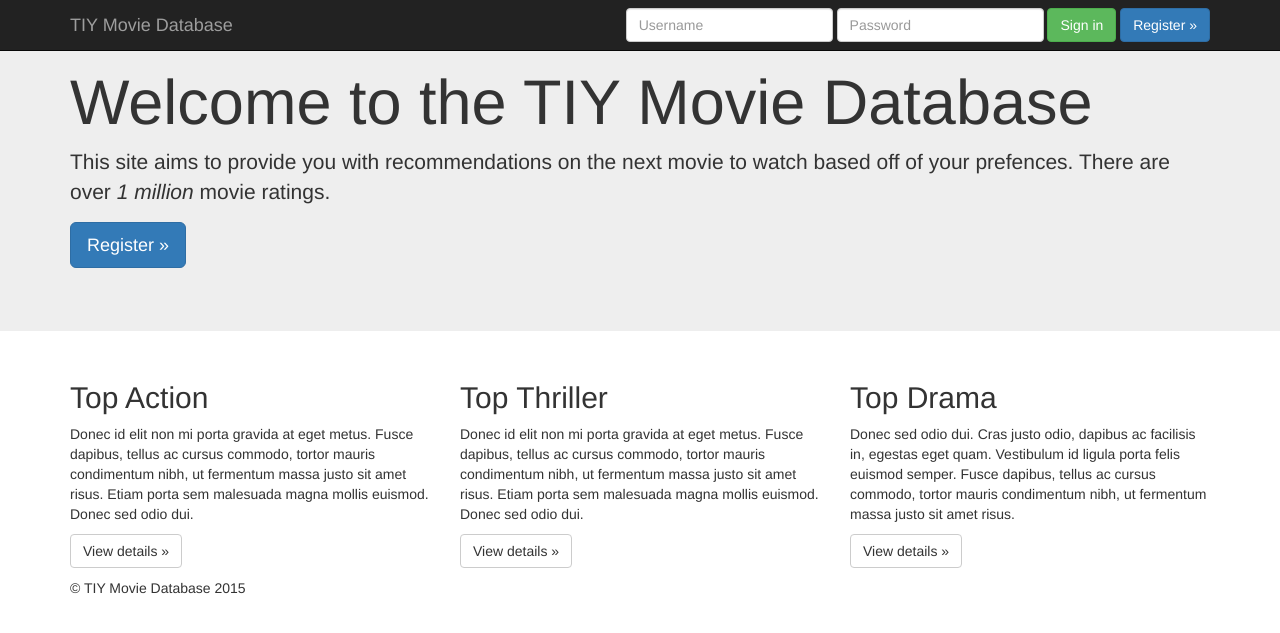
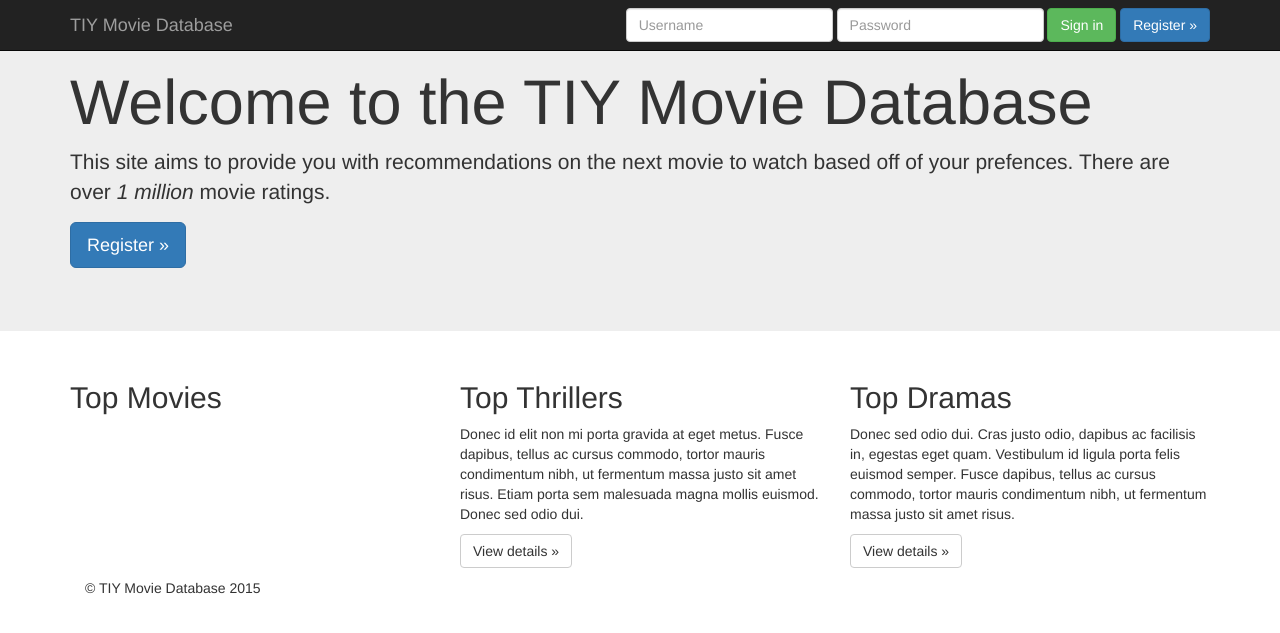
Before and after one commit to gmhurley/movieratings, a Django app: page / in a window 1280 px wide. Shown: the top 633 px of the page. Run offline with Django 3.2, Linux system fonts and the light colour scheme; tables that the repository leaves empty hold one stand-in row (values such as "Sample post"); some libraries are stand-ins or nearby versions.

Commit message:
Cleaned up PEP-8 in models. Added padding to templates for header. Modified views to allow pagination on top_movies view.

```diff
--- a/movieratings/moviedata/templates/moviedata/index.html
+++ b/movieratings/moviedata/templates/moviedata/index.html
@@ -1,8 +1,20 @@
 {% extends "base.html" %}
+{% load bootstrap3 %}
 {% block content %}
+<style>
+    ul
+    {
+        list-style-type: none;
+        padding: 0;
+        margin: 0;
+    }
+</style>
 {% if request.user.is_authenticated %}
   <style>
-    .container.main-body {padding-top: 60px}
+    .container.main-body
+    {
+        padding-top: 60px;
+    };
   </style>
 {% else %}
   <div class="jumbotron">
@@ -18,17 +30,21 @@
   <!-- Example row of columns -->
   <div class="row">
     <div class="col-md-4">
-      <h2>Top Action</h2>
-      <p>Donec id elit non mi porta gravida at eget metus. Fusce dapibus, tellus ac cursus commodo, tortor mauris condimentum nibh, ut fermentum massa justo sit amet risus. Etiam porta sem malesuada magna mollis euismod. Donec sed odio dui. </p>
-      <p><a class="btn btn-default" href="#" role="button">View details &raquo;</a></p>
+      <h2>Top Movies</h2>
+      <ul>
+          {%  for movie in movies  %}
+            <li><a href="{%  url 'movie' movie.id  %}">{{ movie.title }}</a></li>
+          {%  endfor  %}
+          {% bootstrap_pagination movies pages_to_show=10 %}
+      <ul>
     </div>
     <div class="col-md-4">
-      <h2>Top Thriller</h2>
+      <h2>Top Thrillers</h2>
       <p>Donec id elit non mi porta gravida at eget metus. Fusce dapibus, tellus ac cursus commodo, tortor mauris condimentum nibh, ut fermentum massa justo sit amet risus. Etiam porta sem malesuada magna mollis euismod. Donec sed odio dui. </p>
       <p><a class="btn btn-default" href="#" role="button">View details &raquo;</a></p>
    </div>
     <div class="col-md-4">
-      <h2>Top Drama</h2>
+      <h2>Top Dramas</h2>
       <p>Donec sed odio dui. Cras justo odio, dapibus ac facilisis in, egestas eget quam. Vestibulum id ligula porta felis euismod semper. Fusce dapibus, tellus ac cursus commodo, tortor mauris condimentum nibh, ut fermentum massa justo sit amet risus.</p>
       <p><a class="btn btn-default" href="#" role="button">View details &raquo;</a></p>
     </div>
--- a/movieratings/moviedata/templates/moviedata/movie.html
+++ b/movieratings/moviedata/templates/moviedata/movie.html
@@ -1,5 +1,6 @@
 {% extends "base.html" %}
 {% block content %}
+<div class="container" style="padding-top: 60px">
 <h2>{{ movie.title }}</h2>
 
 <p>Average Rating: {{ movie.avg_rating|floatformat }}<br/>
@@ -20,9 +21,10 @@
     </tr>
     {% for rating in movie.rating_set.all %}
     <tr>
-        <td><a href="{%  url 'user' rating.rater.user.id  %}">{{ rating.rater.user.username }}</td>
+        <td><a href="{%  url 'user' rating.rater.user.id  %}">{{ rating.rater.user.username }}</a></td>
         <td>{{ rating.rating|floatformat }}</td>
     </tr>
     {% endfor %}
 </table>
+</div>
 {% endblock %}
--- a/movieratings/moviedata/templates/moviedata/rating.html
+++ b/movieratings/moviedata/templates/moviedata/rating.html
@@ -1,5 +1,6 @@
 {% extends "base.html" %}
 {% block content %}
+<div class="container" style="padding-top: 60px">
 <h3>Submit Rating for {{ movie.title }}</h3>
 
 <form method="POST" action="{% url 'user_rating' movie.id %}">
@@ -7,5 +8,5 @@
   {{ form.as_p }}
   <input type="submit" value="Submit">
 </form>
-
+</div>
 {% endblock %}
--- a/movieratings/moviedata/templates/moviedata/user.html
+++ b/movieratings/moviedata/templates/moviedata/user.html
@@ -1,5 +1,6 @@
 {% extends "base.html" %}
 {% block content %}
+<div class="container" style="padding-top: 60px">
 <h1>{{ rater.user.username }}</h1>
 
 <table border="1">
@@ -43,5 +44,6 @@
         </tr>
     {% endfor %}
 </table>
+</div>
 
 {% endblock %}
--- a/movieratings/moviedata/views.py
+++ b/movieratings/moviedata/views.py
@@ -1,11 +1,13 @@
 from django.contrib.auth.decorators import login_required
 from django.core.exceptions import ObjectDoesNotExist
+from django.core.paginator import Paginator, EmptyPage, PageNotAnInteger
 from django.core.urlresolvers import reverse
 from django.http import HttpResponseRedirect
-from django.shortcuts import render, redirect
+from django.shortcuts import render
 from django.db.models import Avg, Count
 from .models import Movie, Rater, Rating
 from django.contrib import messages
+from django.views import generic
 
 from .forms import RatingForm
 
@@ -24,12 +26,20 @@
                   {'movie': movie,
                    'user_rating': user_rating})
 
+
 def user_detail(request, user_id):
     rater = Rater.objects.get(pk=user_id)
 
     return render(request,
                   'moviedata/user.html',
                   {'rater': rater})
+
+
+class RaterDetail(generic.ListView):
+    template_name = 'moviedata/user.html'
+
+    def get_rater(self):
+        return Rater.objects.get(pd=user_id)
 
 
 def top_movies(request):
@@ -39,9 +49,22 @@
     movies = popular_movies.annotate(Avg('rating__rating')) \
                            .order_by('-rating__rating__avg')[:20]
 
+    # movies = movies.prefetch_related('rater')
+
+    paginator = Paginator(movies, 10)
+
+    page = request.GET.get('page')
+    try:
+        movies = paginator.page(page)
+    except PageNotAnInteger:
+        movies = paginator.page(1)
+    except EmptyPage:
+        movies = paginator.page(paginator.num_pages)
+
     return render(request,
                   'moviedata/index.html',
                   {'movies': movies})
+
 
 @login_required
 def user_rating(request, movie_id):
--- a/movieratings/movieratings/templates/base.html
+++ b/movieratings/movieratings/templates/base.html
@@ -50,9 +50,12 @@
 
   {% endblock %}
 
- <footer>
-  <p>&copy; TIY Movie Database 2015</p>
-</footer>
+  <footer class='container'>
+    <p>&copy; TIY Movie Database 2015</p>
+  </footer>
+
+
+
   </div> <!-- /container -->
 
 
--- a/movieratings/users/templates/registration/register.html
+++ b/movieratings/users/templates/registration/register.html
@@ -1,9 +1,7 @@
 {% extends "base.html" %}
 {% block content %}
-
 <div class="container" style="padding-top: 60px">
     <h2>Register</h2>
-
     <form method="POST" action="{%  url 'user_registration' %}">
         {% csrf_token %}
         <table>
```
Also changed, not shown: movieratings/moviedata/models.py (+8 -1 lines).
